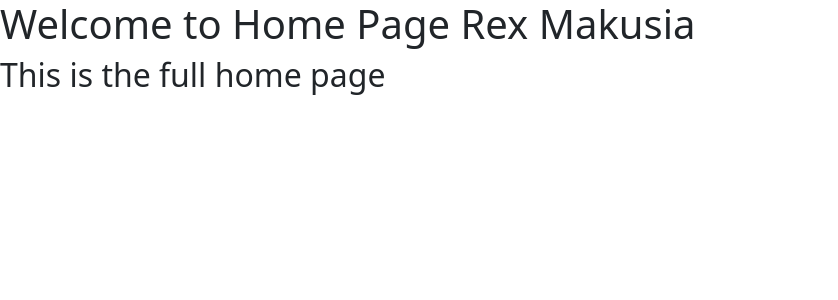
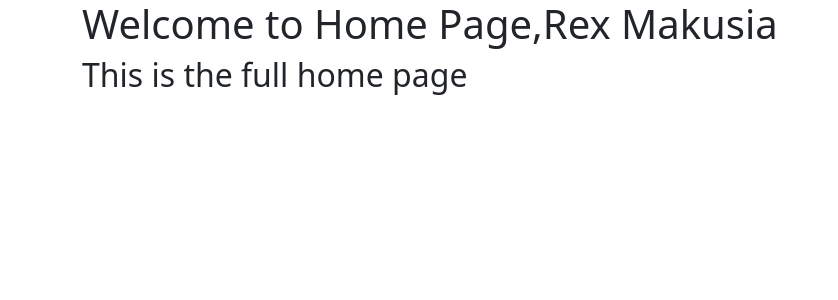
Before and after one commit to grecpt/moviereviewsproject, a Django app: page / in a window 1280 px wide. Shown: the top 300 px of the page, without its empty margins (0-838 px from the left). Run offline with Django 4.2, Linux system fonts and the light colour scheme.

Commit message:
Wrapper the HTML body with div class

```diff
--- a/movie/templates/home.html
+++ b/movie/templates/home.html
@@ -10,10 +10,10 @@
 </head>
 
 <body>
-
-    <h1>Welcome to Home Page {{name}}</h1>
-    <h2>This is the full home page</h2>
-
+    <div class="container">
+        <h1>Welcome to Home Page,{{name}}</h1>
+        <h2>This is the full home page</h2>
+    </div>
 </body>
 
 </html>
```
